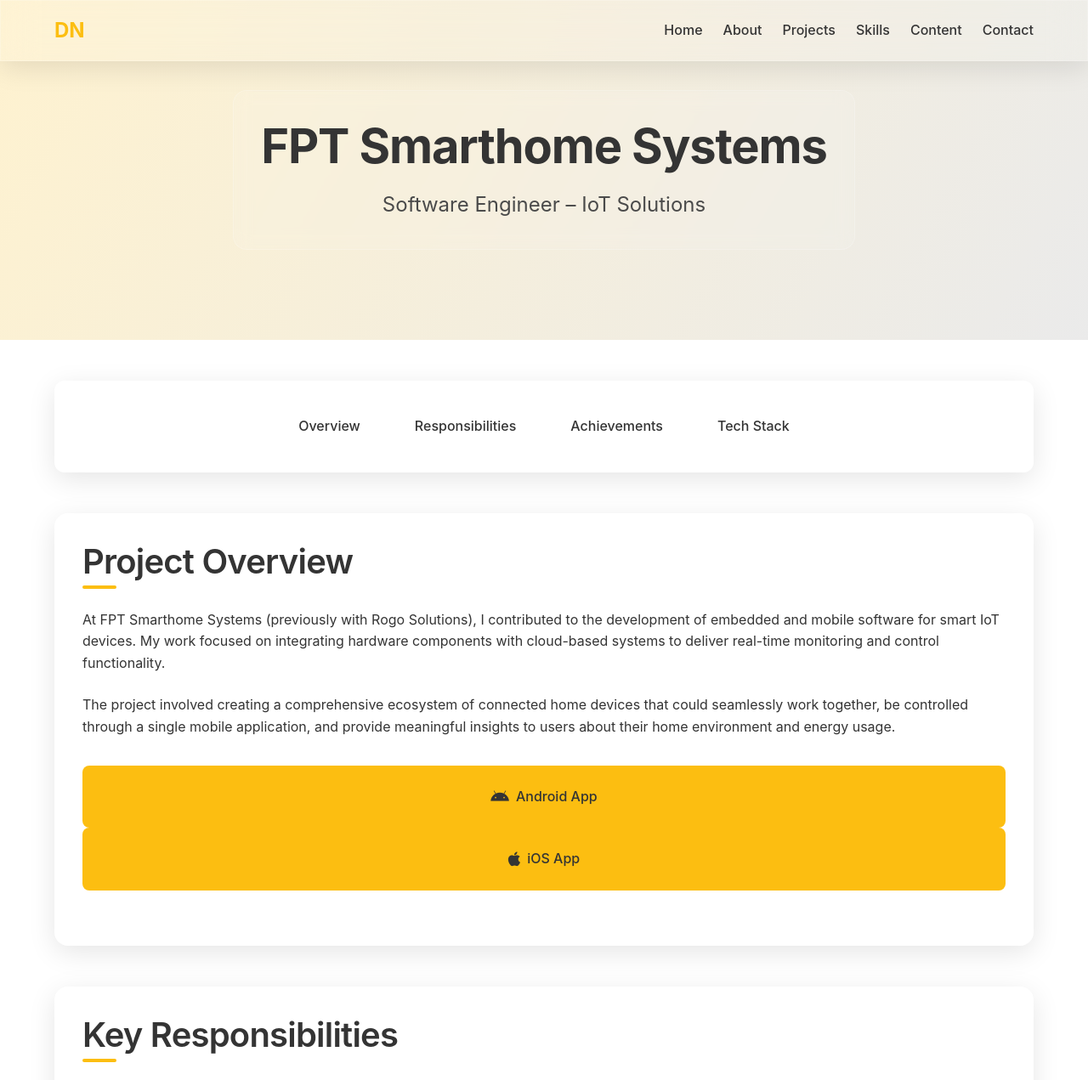
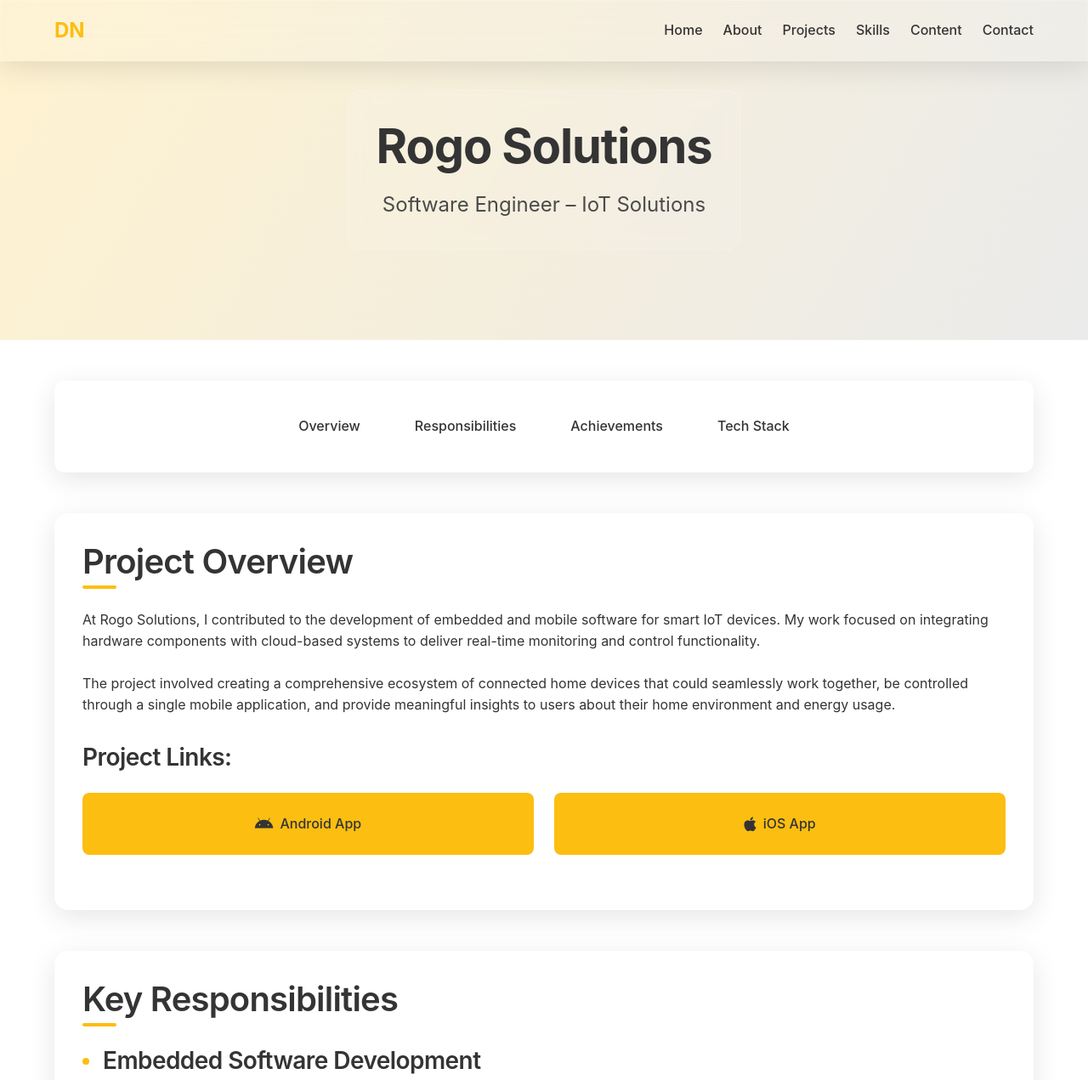
Before and after one commit to van-tan/van-tan.github.io, a plain HTML site: page project-fpt-smarthome.html in a window 1280 px wide. Shown: the top 1271 px of the page at 85% size. Drawn offline with Linux system fonts and the light colour scheme; a web font is replaced by a local one.

Commit message:
Update project references from FPT Smarthome Systems to Rogo Solutions in index and project pages

```diff
--- a/project-fpt-smarthome.html
+++ b/project-fpt-smarthome.html
@@ -39,7 +39,7 @@
             <div class="banner-placeholder">
                 <!-- Banner image will be added later -->
                 <div class="banner-content">
-                    <h1>FPT Smarthome Systems</h1>
+                    <h1>Rogo Solutions</h1>
                     <p class="project-tagline">Software Engineer – IoT Solutions</p>
                 </div>
             </div>
@@ -57,11 +57,13 @@
 
                 <div id="overview" class="project-section glass card hover-lift animate-apple-fade-in">
                     <h2>Project Overview</h2>
-                    <p>At FPT Smarthome Systems (previously with Rogo Solutions), I contributed to the development of embedded and mobile software for smart IoT devices. My work focused on integrating hardware components with cloud-based systems to deliver real-time monitoring and control functionality.</p>
+                    <p>At Rogo Solutions, I contributed to the development of embedded and mobile software for smart IoT devices. My work focused on integrating hardware components with cloud-based systems to deliver real-time monitoring and control functionality.</p>
 
                     <p>The project involved creating a comprehensive ecosystem of connected home devices that could seamlessly work together, be controlled through a single mobile application, and provide meaningful insights to users about their home environment and energy usage.</p>
 
                     <div class="project-links">
+                        <h3>Project Links:</h3>
+                        <div class="project-links-grid">
                             <a href="https://play.google.com/store/apps/details?id=vn.fpt.fsh.fptlife&hl=en" target="_blank" class="btn btn-primary hover-lift">
                                 <i class="fab fa-android"></i>
                                 Android App
@@ -70,6 +72,7 @@
                                 <i class="fab fa-apple"></i>
                                 iOS App
                             </a>
+                        </div>
                     </div>
                 </div>
 
```
Also changed, not shown: index.html (+2 -2 lines). Lines whose indentation alone changed are shown as unchanged.
